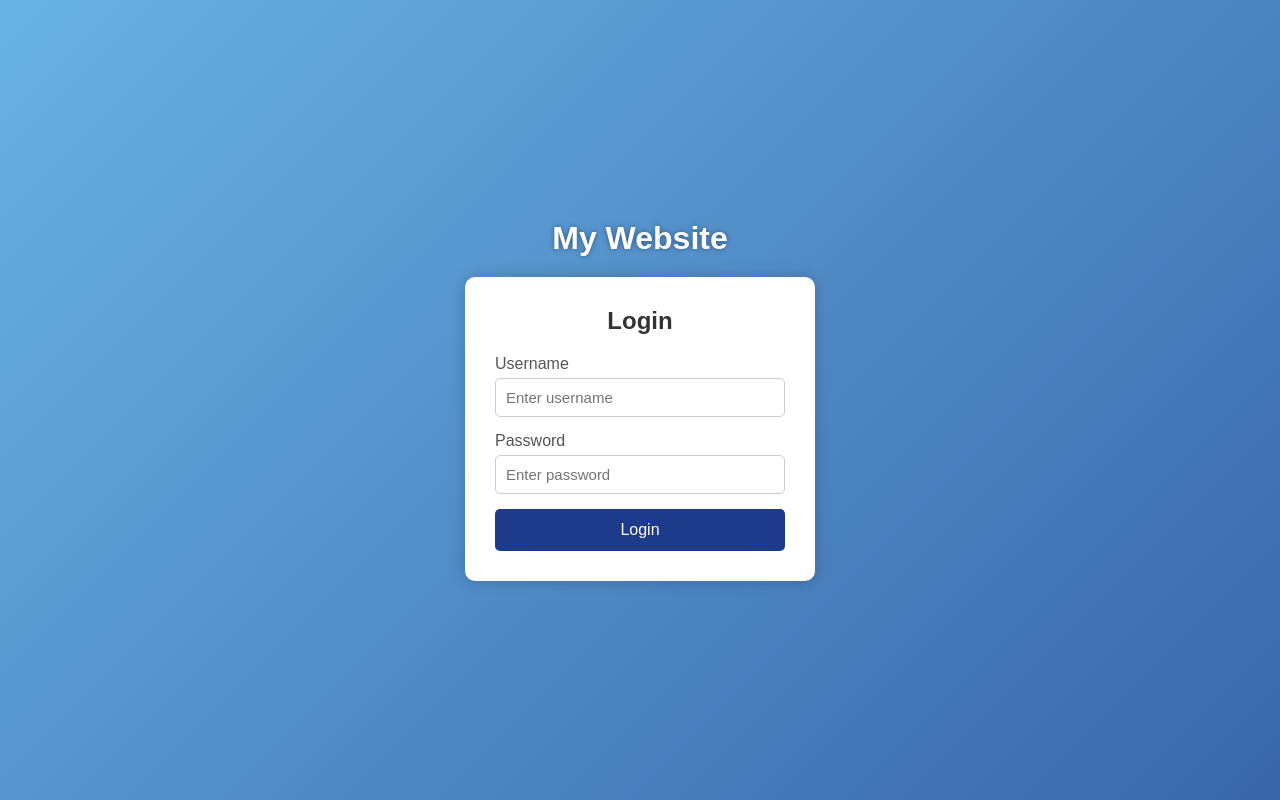
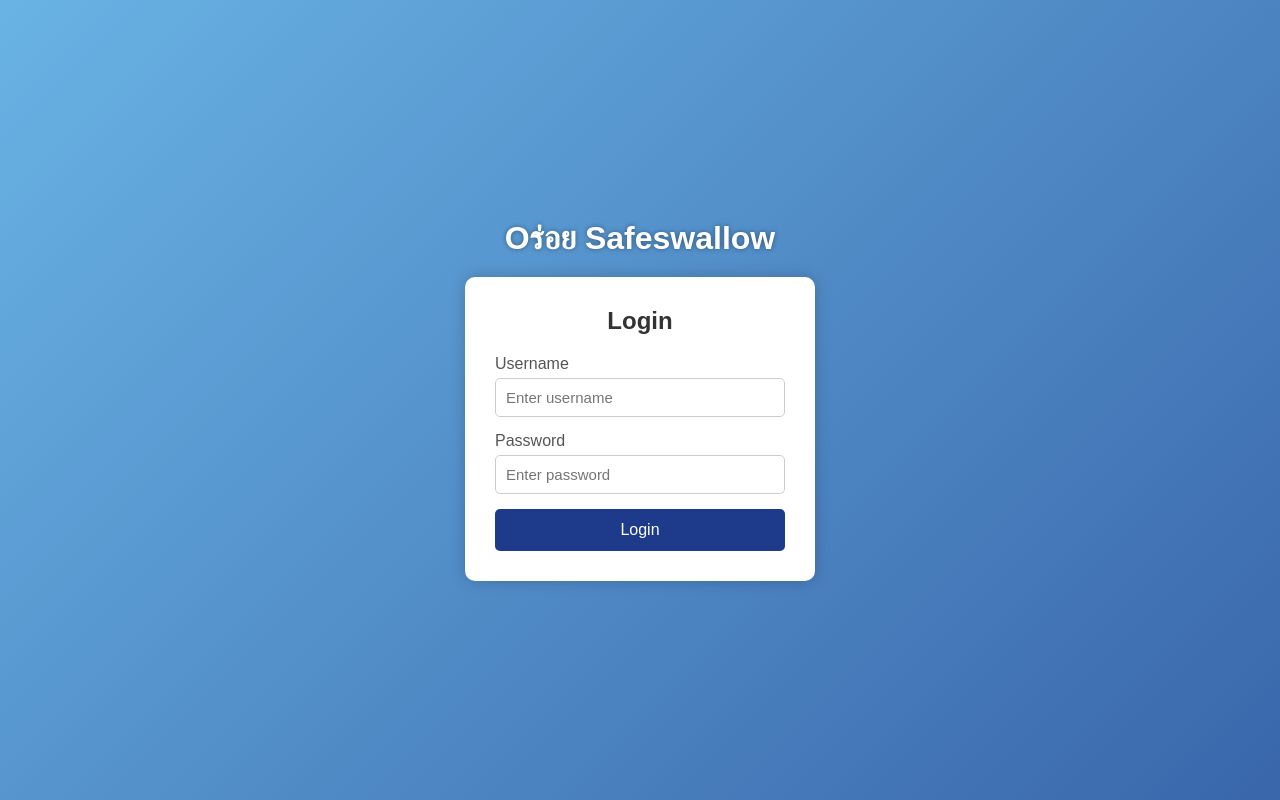
Before and after one commit to 1ngsc0ding/O--, a plain HTML site: page login.html in a window 1280 px wide. Drawn offline with Linux system fonts and the light colour scheme.

Commit message:
update login again;-;

```diff
--- a/login.html
+++ b/login.html
@@ -91,7 +91,7 @@
 </head>
 <body>
 
-    <div class="site-title">My Website</div>
+    <div class="site-title">Oร่อย Safeswallow</div>
 
     <div class="login-container">
         <h2>Login</h2>
```
